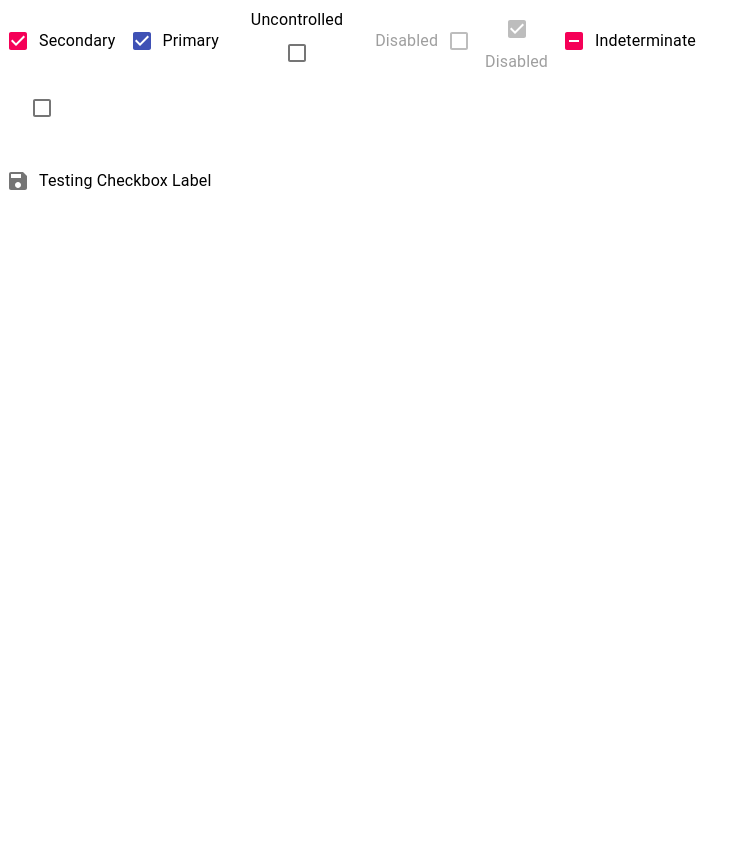
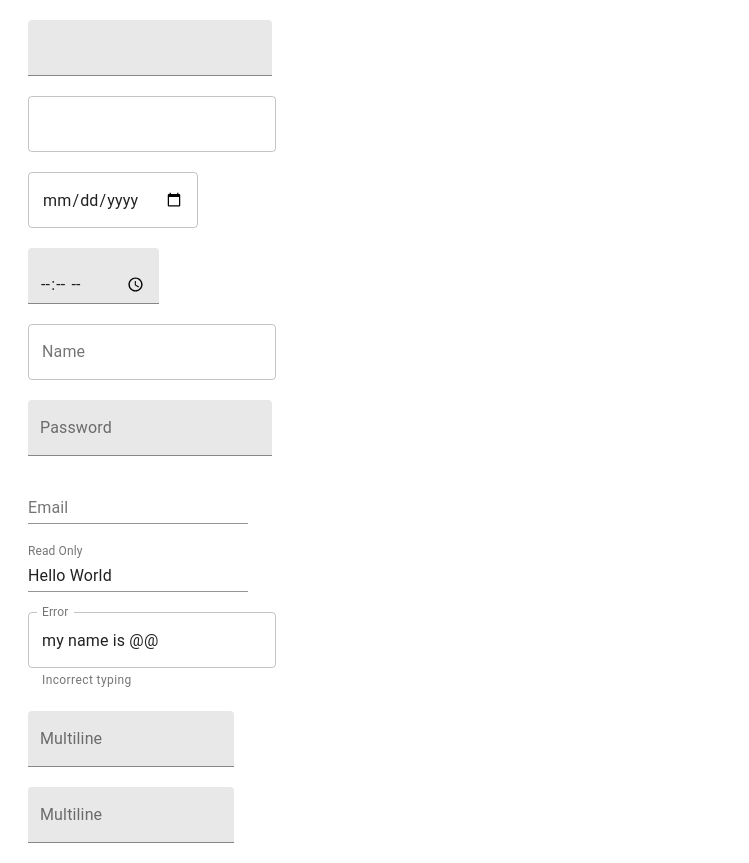
Before and after one commit to zeroaan/material_ui, a React (Create React App) app: page / in a window 1280 px wide. Shown: the whole page, without its empty margins (0-749 px from the left). Before the commit the page ends 800 px from the top, so only its background shows below. Built offline with nearby package versions, Linux system fonts and the light colour scheme.

Commit message:
textfield

```diff
--- a/src/App.tsx
+++ b/src/App.tsx
@@ -1,11 +1,12 @@
 import * as React from "react";
-import CheckboxMui from "./components/CheckboxMui";
+import TextFieldMui from "./components/TextFieldMui";
 
 function App() {
   return (
     <>
       {/* <ButtonMui /> */}
-      <CheckboxMui />
+      {/* <CheckboxMui /> */}
+      <TextFieldMui />
     </>
   );
 }
--- /dev/null
+++ b/src/components/TextFieldMui.tsx
@@ -0,0 +1,90 @@
+import * as React from "react";
+import TextField from "@material-ui/core/TextField";
+
+import { useStyles } from "../style";
+
+function TextFieldMui() {
+  const classes = useStyles();
+
+  return (
+    <>
+      <form>
+        <TextField
+          className={classes.textfield}
+          variant="filled"
+          color="primary"
+        />
+        <TextField
+          className={classes.textfield}
+          variant="outlined"
+          color="secondary"
+        />
+        <TextField
+          className={classes.textfield}
+          variant="outlined"
+          color="primary"
+          type="date"
+        />
+        <TextField
+          className={classes.textfield}
+          variant="filled"
+          color="secondary"
+          type="time"
+        />
+        <TextField
+          className={classes.textfield}
+          variant="outlined"
+          color="primary"
+          label="Name"
+        />
+        <TextField
+          className={classes.textfield}
+          variant="filled"
+          color="secondary"
+          label="Password"
+          type="password"
+        />
+        <TextField
+          className={classes.textfield}
+          variant="standard"
+          color="secondary"
+          label="Email"
+          type="email"
+          placeholder="test@test.com"
+        />
+        <TextField
+          className={classes.textfield}
+          label="Read Only"
+          defaultValue="Hello World"
+          InputProps={{
+            readOnly: true,
+          }}
+        />
+        <TextField
+          className={classes.textfield}
+          variant="outlined"
+          label="Error"
+          color="secondary"
+          defaultValue="my name is @@"
+          helperText="Incorrect typing"
+        />
+        <TextField
+          className={classes.textfield}
+          variant="filled"
+          label="Multiline"
+          color="primary"
+          multiline
+        />
+        <TextField
+          className={classes.textfield}
+          variant="filled"
+          label="Multiline"
+          color="primary"
+          multiline
+        />
+      </form>
+    </>
+  );
+}
+
+export default TextFieldMui;
--- a/src/style.ts
+++ b/src/style.ts
@@ -17,4 +17,8 @@ export const useStyles = makeStyles({
     width: 50,
     height: 50,
   },
+  textfield: {
+    margin: 20,
+    display: "block",
+  },
 });
```
